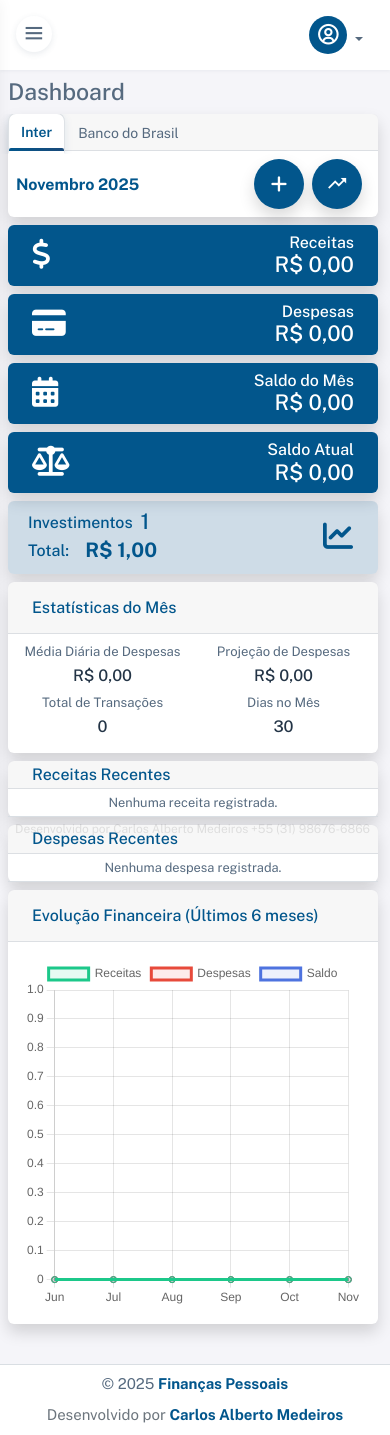
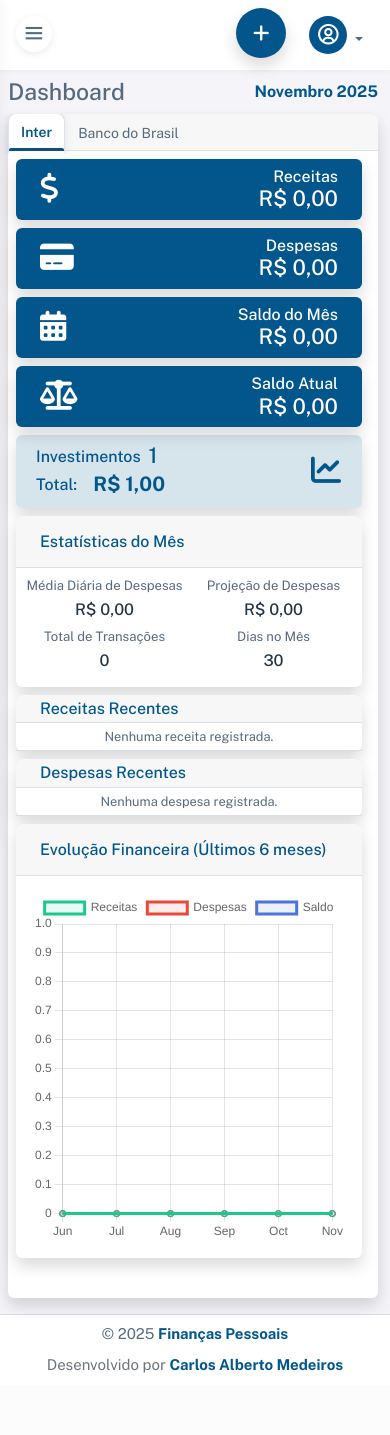
Before and after one commit to carlosalbertoprojetos/fintrack-flask-platform, a Flask app: page /dashboard in a window 390 px wide. After the commit the page ends 1373 px from the top, so only its background shows below. Run offline with Flask 3, Linux system fonts and the light colour scheme; a user stored in the database is signed in; data comes from the database, SQL or seed files in the repository; tables that the repository leaves empty hold one stand-in row (values such as "Sample post").

Commit message:
melhoramentos e adequações

```diff
--- a/app/templates/dashboard.html
+++ b/app/templates/dashboard.html
@@ -27,6 +27,14 @@
   <h3 class="mb-0 text-gray-800">
     Dashboard
   </h3>
+  <div class="d-flex justify-content-end align-items-center">
+    <h6 class="mb-0 fw-bold text-primary">
+      {{ current_month }}
+      {% if conta_filter %}
+      {% set conta_atual = contas|selectattr('id', 'equalto', conta_filter)|first %}
+      {% endif %}
+    </h6>
+  </div>
 </div>
 
 <!-- Sistema de Abas para Contas usando Bootstrap Nav-Tabs -->
@@ -54,92 +62,6 @@
   </div>
 
   <div class="card-body ps-2 py-2">
-    <div class="d-flex justify-content-between align-items-center">
-      <h6 class="mb-0 fw-bold text-primary">
-        {{ current_month }}
-        {% if conta_filter %}
-        {% set conta_atual = contas|selectattr('id', 'equalto', conta_filter)|first %}
-        {% endif %}
-      </h6>
-      <div class="d-lg-none d-flex gap-2">
-        <a
-          href="{{ url_for('transaction.add_transaction', conta_id=conta_filter) }}"
-          class="d-flex text-decoration-none align-items-center justify-content-center bg-primary text-white rounded-circle shadow position-relative"
-          style="width: 50px; height: 50px"
-          title="{% if conta_filter %}{% set conta_atual = contas|selectattr('id', 'equalto', conta_filter)|first %}{% if conta_atual %}Nova transação em {{ conta_atual.nome }}{% else %}Nova transação{% endif %}{% else %}Nova transação{% endif %}"
-        >
-          <i class="fas fa-plus fa-lg"></i>
-        </a>
-        <a
-          href="{{ url_for('investimento.investimentos', conta_id=conta_filter) }}"
-          class="d-flex text-decoration-none align-items-center justify-content-center bg-primary text-white rounded-circle shadow"
-          style="width: 50px; height: 50px"
-          title="Investimentos em {{ conta_atual.nome }}"
-        >
-          <i class="menu-icon tf-icons bx bx-trending-up m-0"></i>
-        </a>
-      </div>
-      <div class="d-none d-lg-block">
-        <a href="{{ url_for('transaction.add_transaction', conta_id=conta_filter) }}"
-          class="btn btn-sm btn-primary">
-          <i class="fas fa-plus me-1"></i> Nova Transação
-        </a>
-        <a href="{{ url_for('investimento.investimentos', conta_id=conta_filter) }}"
-          class="btn btn-sm btn-primary">
-          <i class="fas fa-chart-line me-1"></i> Investimentos
-        </a>
-      </div>
-    </div>
-  </div>
-</div>
-{% else %}
-<!-- Botões de Ação quando há apenas uma conta ou nenhuma conta selecionada -->
-<div class="card shadow mb-2">
-  <div class="card-body py-2">
-    <div class="d-flex justify-content-between align-items-center">
-      <h6 class="mb-0 fw-bold text-primary">
-        {{ current_month }}
-        {% if conta_filter %}
-        {% set conta_atual = contas|selectattr('id', 'equalto', conta_filter)|first %}
-        {% endif %}
-      </h6>
-      <div class="d-lg-none d-flex gap-2">
-        <a
-          href="{{ url_for('transaction.add_transaction', conta_id=conta_filter) }}"
-          class="d-flex text-decoration-none align-items-center justify-content-center bg-primary text-white rounded-circle shadow position-relative"
-          style="width: 50px; height: 50px"
-          title="{% if conta_filter %}{% set conta_atual = contas|selectattr('id', 'equalto', conta_filter)|first %}{% if conta_atual %}Nova transação em {{ conta_atual.nome }}{% else %}Nova transação{% endif %}{% else %}Nova transação{% endif %}"
-        >
-          <i class="fas fa-plus fa-lg"></i>
-        </a>
-        <a
-          href="{{ url_for('investimento.investimentos', conta_id=conta_filter) }}"
-          class="d-flex text-decoration-none align-items-center justify-content-center bg-primary text-white rounded-circle shadow"
-          style="width: 50px; height: 50px"
-          title="{% if conta_filter %}{% set conta_atual = contas|selectattr('id', 'equalto', conta_filter)|first %}{% if conta_atual %}Investimentos em {{ conta_atual.nome }}{% else %}Investimentos{% endif %}{% else %}Investimentos{% endif %}"
-        >
-          <i class="menu-icon tf-icons bx bx-trending-up m-0"></i>
-        </a>
-      </div>
-      <div class="d-none d-lg-block">
-        <a href="{{ url_for('transaction.add_transaction', conta_id=conta_filter) }}"
-          class="btn btn-sm btn-primary">
-          <i class="fas fa-plus me-1"></i> Nova Transação
-        </a>
-        <a href="{{ url_for('investimento.investimentos', conta_id=conta_filter) }}"
-          class="btn btn-sm btn-primary">
-          <i class="fas fa-chart-line me-1"></i> Investimentos
-        </a>
-      </div>
-    </div>
-  </div>
-</div>
-{% endif %}
-
-<div class="watermark">
-  Desenvolvido por Carlos Alberto Medeiros +55 (31) 98676-6866
-</div>
-
     <!-- Cards de Resumo -->
     <div class="row mx-0">
       <div class="col-md-3 px-0 pe-lg-1 ps-lg-0 mb-2">
@@ -207,7 +129,7 @@
     {% if pending_transactions > 0 %}
     <div class="row mx-0">
       <div class="col px-0">
-    <div class="card shadow bg-bar p-2 py-lg-2 mb-2" id="pendingCard" style="cursor:pointer;" data-bs-toggle="collapse" data-bs-target="#pendingTableCollapse" aria-expanded="false" aria-controls="pendingTableCollapse">
+        <div class="card shadow bg-bar bg-gradient p-2 py-lg-2 mb-2" id="pendingCard" style="cursor:pointer;" data-bs-toggle="collapse" data-bs-target="#pendingTableCollapse" aria-expanded="false" aria-controls="pendingTableCollapse">
           <div
             class="row justify-content-start justify-content-lg-between align-items-center p-0"
           >
@@ -646,6 +568,51 @@
     </div>
     {% endif %}
 
+  </div>
+</div>
+{% else %}
+<!-- Botões de Ação quando há apenas uma conta ou nenhuma conta selecionada -->
+<div class="card shadow mb-2">
+  <div class="card-body py-2">
+    <div class="d-flex justify-content-end align-items-center">
+      <h6 class="mb-0 fw-bold text-primary">
+        {{ current_month }}
+        {% if conta_filter %}
+        {% set conta_atual = contas|selectattr('id', 'equalto', conta_filter)|first %}
+        {% endif %}
+      </h6>
+      <div class="d-lg-none d-flex gap-2">
+        <a
+          href="{{ url_for('transaction.add_transaction', conta_id=conta_filter) }}"
+          class="d-flex text-decoration-none align-items-center justify-content-center bg-primary text-white rounded-circle shadow position-relative"
+          style="width: 50px; height: 50px"
+          title="{% if conta_filter %}{% set conta_atual = contas|selectattr('id', 'equalto', conta_filter)|first %}{% if conta_atual %}Nova transação em {{ conta_atual.nome }}{% else %}Nova transação{% endif %}{% else %}Nova transação{% endif %}"
+        >
+          <i class="fas fa-plus fa-lg"></i>
+        </a>
+        <a
+          href="{{ url_for('investimento.investimentos', conta_id=conta_filter) }}"
+          class="d-flex text-decoration-none align-items-center justify-content-center bg-primary text-white rounded-circle shadow"
+          style="width: 50px; height: 50px"
+          title="{% if conta_filter %}{% set conta_atual = contas|selectattr('id', 'equalto', conta_filter)|first %}{% if conta_atual %}Investimentos em {{ conta_atual.nome }}{% else %}Investimentos{% endif %}{% else %}Investimentos{% endif %}"
+        >
+          <i class="menu-icon tf-icons bx bx-trending-up m-0"></i>
+        </a>
+      </div>
+      <div class="d-none d-lg-block">
+        <a href="{{ url_for('transaction.add_transaction', conta_id=conta_filter) }}"
+          class="btn btn-sm btn-primary">
+          <i class="fas fa-plus me-1"></i> Nova Transação
+        </a>
+        <a href="{{ url_for('investimento.investimentos', conta_id=conta_filter) }}"
+          class="btn btn-sm btn-primary">
+          <i class="fas fa-chart-line me-1"></i> Investimentos
+        </a>
+      </div>
+    </div>
+  </div>
+</div>
+{% endif %}
 
 {% endblock %} {% block extra_js %}
 <script>
--- a/app/templates/index.html
+++ b/app/templates/index.html
@@ -1,4 +1,94 @@
 {% extends "base.html" %} {% block content %}
+
+<style>
+  /* Fixar botões de ação no topo da navbar */
+  .navbar-action-buttons {
+    position: sticky;
+    top: 0;
+    z-index: 1030;
+    background-color: var(--bs-navbar-bg, #fff);
+    padding: 8px 0;
+    margin: -8px 0;
+    align-self: flex-start;
+    display: flex;
+    flex-direction: row;
+    align-items: center;
+    gap: 0.5rem;
+  }
+
+  /* Garantir que os botões fiquem visíveis mesmo quando o collapse expandir */
+  #navbar-collapse {
+    display: flex;
+    flex-wrap: wrap;
+    align-items: flex-start;
+    gap: 0.5rem;
+  }
+
+  #navbar-collapse .navbar-action-buttons {
+    position: sticky;
+    top: 0;
+    margin: 0;
+    z-index: 1031;
+    background-color: var(--bs-navbar-bg, #fff);
+    align-self: flex-start;
+    display: flex;
+    flex-direction: row;
+    align-items: center;
+    gap: 0.5rem;
+  }
+
+  /* Garantir que o dropdown não afete o posicionamento dos botões */
+  #navbar-collapse .navbar-nav {
+    align-self: flex-start;
+  }
+
+  /* Garantir que os botões dentro do container fiquem lado a lado */
+  .navbar-action-buttons > * {
+    flex-shrink: 0;
+  }
+
+  /* Em telas pequenas, garantir que o botão fique sempre visível */
+  @media (max-width: 991.98px) {
+    .navbar-action-buttons {
+      position: sticky;
+      top: 0;
+      z-index: 1032;
+      background-color: var(--bs-navbar-bg, #fff);
+      padding: 8px 0;
+      width: auto;
+      order: -1;
+      display: flex;
+      flex-direction: row;
+      align-items: center;
+      gap: 0.5rem;
+    }
+
+    #navbar-collapse {
+      flex-direction: row;
+      align-items: flex-start;
+      flex-wrap: wrap;
+    }
+
+    #navbar-collapse .navbar-action-buttons {
+      position: sticky;
+      top: 0;
+      z-index: 1032;
+      background-color: var(--bs-navbar-bg, #fff);
+      width: auto;
+      padding: 8px 0;
+      margin-bottom: 0;
+      display: flex;
+      flex-direction: row;
+      align-items: center;
+      gap: 0.5rem;
+      align-self: flex-start;
+    }
+
+    #navbar-collapse .navbar-nav {
+      align-self: flex-start;
+    }
+  }
+</style>
 
 <!-- Layout wrapper -->
 <div class="layout-wrapper layout-content-navbar">
@@ -118,19 +208,53 @@
       <!-- Navbar -->
       <nav
         class="layout-navbar container-fluid navbar navbar-expand-xl navbar-detached align-items-center bg-navbar-theme"
-        id="layout-navbar"
-      >
-        <div
-          class="layout-menu-toggle navbar-nav align-items-xl-center fixed-top m-3 me-xl-0 d-xl-none"
-        >
+        id="layout-navbar">
+        <div class="layout-menu-toggle navbar-nav align-items-xl-center fixed-top m-3 me-xl-0 d-xl-none">
           <a class="nav-item nav-link px-0 me-xl-4" href="javascript:void(0);">
             <i class="bx bx-menu bx-sm"></i>
           </a>
         </div>
         <div
           class="navbar-nav-right d-flex align-items-center"
-          id="navbar-collapse"
-        >
+          id="navbar-collapse">
+        <div class="navbar-action-buttons d-lg-none d-flex gap-2 p-0">
+          <a
+            href="{{ url_for('transaction.add_transaction', conta_id=conta_filter) }}"
+            class="d-flex text-decoration-none align-items-center justify-content-center bg-primary text-white rounded-circle shadow position-relative"
+            style="width: 50px; height: 50px"
+            title="{% if conta_filter %}{% set conta_atual = contas|selectattr('id', 'equalto', conta_filter)|first %}{% if conta_atual %}Nova transação em {{ conta_atual.nome }}{% else %}Nova transação{% endif %}{% else %}Nova transação{% endif %}">
+            <i class="fas fa-plus fa-lg"></i>
+          </a>
+          {% if conta_filter %}
+            {% set conta_atual = contas|selectattr('id', 'equalto', conta_filter)|first %}
+            {% if conta_atual and conta_atual.saldo_atual > 0 %}
+              <a
+                href="{{ url_for('investimento.investimentos', conta_id=conta_filter) }}"
+                class="d-flex text-decoration-none align-items-center justify-content-center bg-primary text-white rounded-circle shadow"
+                style="width: 50px; height: 50px"
+                title="Investimentos em {{ conta_atual.nome }}"
+              >
+                <i class="menu-icon tf-icons bx bx-trending-up m-0"></i>
+              </a>
+            {% endif %}
+          {% endif %}
+        </div>
+        <div class="navbar-action-buttons d-none d-lg-flex">
+          <a href="{{ url_for('transaction.add_transaction', conta_id=conta_filter) }}"
+            class="btn btn-sm btn-primary">
+            <i class="fas fa-plus me-1"></i> Nova Transação
+          </a>
+          {% if conta_filter %}
+            {% set conta_atual = contas|selectattr('id', 'equalto', conta_filter)|first %}
+            {% if conta_atual and conta_atual.saldo_atual > 0 %}
+              <a href="{{ url_for('investimento.investimentos', conta_id=conta_filter) }}"
+                class="btn btn-sm btn-primary">
+                <i class="fas fa-chart-line me-1"></i> Investimentos
+              </a>
+            {% endif %}
+          {% endif %}
+        </div>
+
           <ul class="navbar-nav flex-row align-items-center ms-auto">
             <!-- User -->
             <li class="nav-item navbar-dropdown dropdown-user dropdown">
@@ -139,7 +263,7 @@
                 href="javascript:void(0);"
                 data-bs-toggle="dropdown"
               >
-                <div class="avatar avatar-online bg-primary">
+              <div class="avatar avatar-online bg-primary">
                   <i class="bx bx-user-circle fs-2"></i>
                 </div>
               </a>
@@ -208,6 +332,7 @@
             </li>
             <!--/ User -->
           </ul>
+
         </div>
       </nav>
       <!-- / Navbar -->
@@ -324,6 +449,10 @@
   </div>
 </div>
 
+<div class="watermark" id="footer-developer-info">
+  Desenvolvido por Carlos Alberto Medeiros +55 (31) 98676-6866
+</div>
+
 <!-- Sistema de mensagens flash -->
 <script>
 
@@ -389,6 +518,45 @@
       dismissMessage(messageId);
     }, duration);
   }
+
+  // Ocultar div do desenvolvedor quando chegar ao final da página
+  function handleFooterVisibility() {
+    const footerInfo = document.getElementById('footer-developer-info');
+    if (!footerInfo) return;
+
+    // Calcular se chegou ao final da página
+    const windowHeight = window.innerHeight;
+    const documentHeight = document.documentElement.scrollHeight;
+    const scrollTop = window.pageYOffset || document.documentElement.scrollTop;
+    const scrollBottom = scrollTop + windowHeight;
+
+    // Verificar se está no final da página (com margem de 10px)
+    const isAtBottom = scrollBottom >= documentHeight - 10;
+
+    if (isAtBottom) {
+      footerInfo.style.display = 'none';
+    } else {
+      footerInfo.style.display = '';
+    }
+  }
+
+  // Adicionar listener de scroll
+  let scrollTimeout;
+  window.addEventListener('scroll', function() {
+    // Usar debounce para melhor performance
+    clearTimeout(scrollTimeout);
+    scrollTimeout = setTimeout(handleFooterVisibility, 10);
+  });
+
+  // Verificar na carga inicial
+  document.addEventListener('DOMContentLoaded', function() {
+    handleFooterVisibility();
+  });
+
+  // Verificar quando a página redimensionar
+  window.addEventListener('resize', function() {
+    handleFooterVisibility();
+  });
 </script>
 
 {% endblock %}
```
Also changed, not shown: app/__init__.py (+56 -13 lines). Lines whose indentation alone changed are shown as unchanged.
